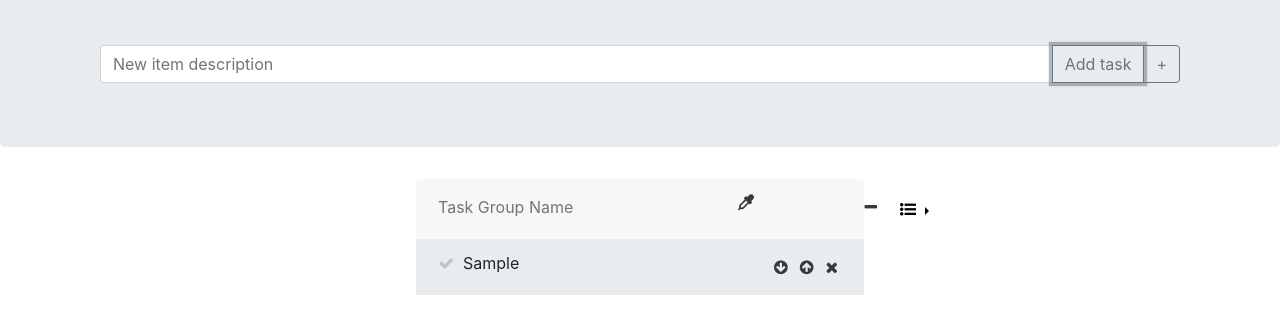
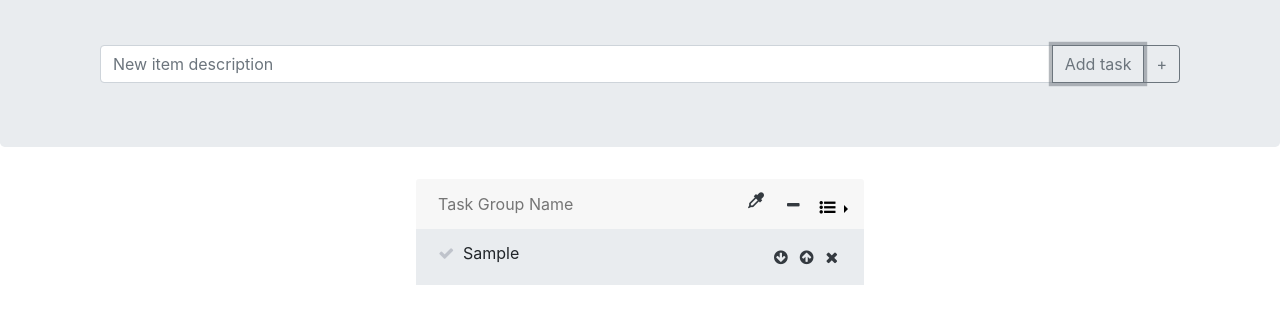
Before and after one commit to mrfsrf/To-Do-App, a website: page index.html in a window 1280 px wide. Both pictures are taken after typing "Sample" into the empty fields and a click on the button "Add task". Shown: the part 193-526 px from the top of the page. Drawn offline with nearby package versions, Linux system fonts and the light colour scheme.

Commit message:
modifed css positioning of buttons

```diff
--- a/js/index.js
+++ b/js/index.js
@@ -126,9 +126,9 @@ function addNew() {
       ul.parentNode.prepend(taskGroupHeader);
       // taskGroupHeader.appendChild(taskGroupSettings);
       taskGroupHeader.appendChild(colorPicker);
+      taskGroupHeader.appendChild(collapseExpand);
       taskGroupHeader.appendChild(taskGroupSettingsMenu);
       taskGroupHeader.querySelector('.dropdown-menu').appendChild(exportTodoList);
-      taskGroupHeader.appendChild(collapseExpand);
     }
   }
   inputElement.value = "";
--- a/scss/main.scss
+++ b/scss/main.scss
@@ -65,6 +65,8 @@ button.btn.btn-secondary.dropdown-toggle {
   background-color: transparent;
   color: black;
   border: none;
+  // weired adjustemnt
+  margin-top: -2px;
 }
 .hidden {
   /*
@@ -92,8 +94,7 @@ button.btn.btn-secondary.dropdown-toggle {
   .color-picker {
     position: absolute;
     display: inline-flex;
-    right: 100px;
-    top: 14px;
+    right: 90px;
     width: 32px;
     height: 32px;
   }
@@ -103,8 +104,8 @@ button.btn.btn-secondary.dropdown-toggle {
     width: 32px;
     height: 32px;
     display: inline-flex;
-    right: -112px;
-    position: relative;
+    right: 55px;
+    position: absolute;
     line-height: 17px;
 
     &.cl:after {
@@ -114,7 +115,7 @@ button.btn.btn-secondary.dropdown-toggle {
     &:after {
       content: "\f068";
       display: inline-block;
-      margin-left: -4px;
+      margin-left: -2px;
     }
   }
 
@@ -131,7 +132,8 @@ button.btn.btn-secondary.dropdown-toggle {
 }
 
 .task-settings {
-  right: -200px;
+  right: 0px;
+  position: absolute!important;
 }
 
 .todo-items-item {
```
Also changed, not shown: scss/main.css.
